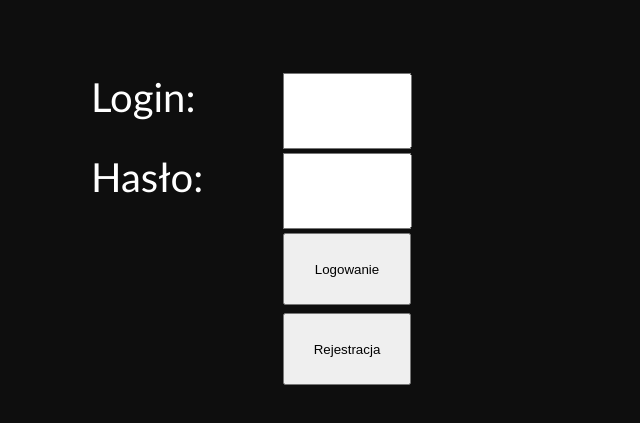
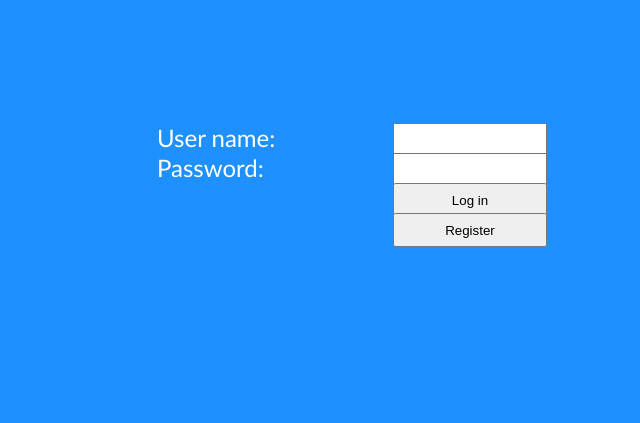
Before and after one commit to mterczynski/Builder, a website: page static/index.html in a window 1280 px wide. Shown: the part 247-670 px from the top of the page, without its empty margins (293-933 px from the left). Drawn offline with Linux system fonts and the light colour scheme; no server answers.

Commit message:
updated modules, login screen, server port

```diff
--- a/sass/main.scss
+++ b/sass/main.scss
@@ -23,7 +23,7 @@ html
 }
 body
 {
-    background-color:#222222;
+    background-color:dodgerblue;
 	overflow:hidden;
     font-family: Calibri;
 }
@@ -38,59 +38,60 @@ body
 .inputLogin
 {
     position: absolute;
-    left:50%;
     top:40%;
-    transform: translateX(-50%);
+    right:0;
 }
 .labelLogin
 {
     position: absolute;
     top:40%;
-    left:30%;
+    left:10px;
 }
 .inputPassword
 {
     position: absolute;
-    left:50%;
+    right:0;
     top:50%;
-    transform: translateX(-50%);
 }
 .labelPassword
 {
     position: absolute;
     top:50%;
-    left:30%;
+    left:10px;
 }
 
 .loginScreen
 {
     position:absolute;
-    left:0;
-    top:0;
-    height:100%;
-    width:100%;
+    left:50%;
+    top:50%;
+    height:300px;
+    transform: translate(-50%, -50%);
+    width:400px;
     overflow: hidden;
-    background-color:rgba(0, 0, 0, 0.6);
+    background-color:dodgerblue;
     color:white;
-    font-size:5vmin;
-    input[type="text"]
-    {
-        height:9vmin;
-        width:15.6vmin;
+    font-size:24px;
+    // border: 3px solid white;
+
+    input[type="text"]{
+        height: 30px;
+        width: 150px;
+        text-align: center;
+        right:0;
+    }
+
+    input[type="password"]{
+        height: 30px;
+        width: 150px;
         text-align: center;
     }
-    input[type="password"]
-    {
-        height:9vmin;
-        width:15.6vmin;
-        text-align: center;
-    }
-    button
-    {
+
+    button{
         position: absolute;
-        left:50%;
-        transform: translatex(-50%);
-        height:9vmin;
-        width:16vmin;
+        right:0;
+        height: 30px;
+        width: 150px;
+        box-sizing: content-box;
     }
 }
--- a/sass/sidemenu.scss
+++ b/sass/sidemenu.scss
@@ -13,19 +13,16 @@ $lineColor : rgb(62,84,107);
 
 .sidemenu{
     @include noselect(none);
+    color: $inactiveMenuFontColor;
     position: absolute;
     text-align: left;
     left:0;
     top:0;
     width: 20%;
-    height:100%;
-    min-width:230px;
-    //text-indent: 5%;
+    height: 100%;
+    min-width: 230px;
     background-color: $menuBackgroundColor;
-    *{
-        color:$inactiveMenuFontColor;
-    }
-    >div{ // menu item
+    >.menu-item{
         text-indent:5%;
         color:$inactiveMenuFontColor;
         font-size:2rem;
@@ -105,10 +102,21 @@ $lineColor : rgb(62,84,107);
         }
     }
     >.sidemenu-active{
-        color:$activeMenuFontColor;
-        background-color:$activeMenuBackgroundColor;
+        color: $activeMenuFontColor;
+        background-color: $activeMenuBackgroundColor;
         >div{ // submenu item
             display: block;
         }
     }
+    >.infoTab{
+        // color: white !important;
+        font-size: 24px;
+        width: 300px;
+        padding: 20px;
+        position: absolute;
+        bottom:0;
+        >.controlsTitle{
+            // color:white;
+        }
+    }
 }
--- a/server.js
+++ b/server.js
@@ -20,7 +20,7 @@ const Models = require("./database/Models.js")(mongoose);
 const operations = new require("./database/Operations.js")();
 const express = require('express');
 
-const ip = "127.0.0.1";
+const ip = "0.0.0.0";
 const port = 3000;
 
 const app = express();
@@ -125,7 +125,7 @@ io.on("connection", function (client)
 });
 
 mongoose.Promise = global.Promise;
-mongoose.connect(`mongodb://${ip}/builder`);
+mongoose.connect(`mongodb://127.0.0.1/builder`);
 connectToMongo();
 
 console.log(`Server starting on ${ip}:${port}`.green);
--- a/static/js/LoginScreen.js
+++ b/static/js/LoginScreen.js
@@ -17,7 +17,12 @@ function LoginScreen()
     this.getNode = function(){
         let div = document.createElement("div");
         div.classList += "loginScreen";
-        div.innerHTML = `<label class="labelLogin">Login:</label><input class="inputLogin" type="text"><label class="labelPassword">Hasło:</label><input class="inputPassword" type="password"><button class="buttonLogin">Logowanie</button><button class="buttonRegister">Rejestracja</button>`;
+        div.innerHTML = `<label class="labelLogin">User name:</label>
+            <input class="inputLogin" type="text">
+            <label class="labelPassword">Password:</label>
+            <input class="inputPassword" type="password">
+            <button class="buttonLogin">Log in</button>
+            <button class="buttonRegister">Register</button>`;
         return div;
     }
 }
--- a/static/js/SideMenu.js
+++ b/static/js/SideMenu.js
@@ -6,17 +6,29 @@ function Sidemenu()
         const saveMenuItem = document.createElement("div");
         const newBuildingMenuItem = document.createElement("div");
         const logOutMenuItem = document.createElement("div");
+        const infoTab = document.createElement("div");
     //-------- Append elements: -------------------------
     mainNode.classList.add("sidemenu");
         buildingMenuItem.innerHTML = "Your buildings";
         buildingMenuItem.classList.add("sidemenu-active");
+        buildingMenuItem.classList.add("menu-item");
         mainNode.appendChild(buildingMenuItem);
         saveMenuItem.innerHTML = `<input type="text" value="Building Name" class="buildingName"><img src="images/saveIcon.png" alt="Save" class="saveIcon">`;
         mainNode.appendChild(saveMenuItem);
+        saveMenuItem.classList.add("menu-item");
         newBuildingMenuItem.innerHTML = "New building";
         mainNode.appendChild(newBuildingMenuItem);
+        newBuildingMenuItem.classList.add("menu-item");
         logOutMenuItem.innerHTML = "Log out";
+        logOutMenuItem.classList.add("menu-item");
         mainNode.appendChild(logOutMenuItem);
+        infoTab.classList.add('infoTab');
+        mainNode.appendChild(infoTab);
+        infoTab.innerHTML = `<div class='controlsTitle'>Controls:</div>
+        <div>Change color: 1,2,3,4</div>
+        <div>Control camera: W,A,S,D</div>
+        <div>Change brick size: +,-</div>
+        <div>Rotate brick: Q,E</div>`;
     (function addClickListeners(){
         newBuildingMenuItem.addEventListener("click", (event)=>{
             game.elementGetter.getBricks().map((brick)=>{
--- a/static/js/game.js
+++ b/static/js/game.js
@@ -1,19 +1,19 @@
 const game =
 {
     UNIT:35,
-    playerLogin:null,
-    playerBuildings:[],
-    sidemenu:null,
+    playerLogin: null,
+    playerBuildings: [],
+    sidemenu: null,
     celShader: null,
-    elementGetter:null,
-    pressedKeys : {},
-    lastClicked:null, // for raycasting
-    lastPlacedBrick:null,
-    client:null, // socket.io client
-    scene:new THREE.Scene(),
+    elementGetter: null,
+    pressedKeys: {},
+    lastClicked: null, // for raycasting
+    lastPlacedBrick: null,
+    client: null, // socket.io client
+    scene: new THREE.Scene(),
     renderer: null,
-    raycaster:new THREE.Raycaster(),
-    // camera:new THREE.OrthographicCamera
+    raycaster: new THREE.Raycaster(),
+    // camera: new THREE.OrthographicCamera
     // (
     //     window.innerWidth / -2, // left
     //     window.innerWidth / 2, // right
@@ -89,7 +89,7 @@ const game =
         game.camera.userData.verticalSpeed = 10;
         //--------- Create axis helper: --------------------------
         const axisHelper = new THREE.AxisHelper(game.UNIT * 10, game.UNIT * 10, game.UNIT * 10);
-        game.scene.add(axisHelper);
+        // game.scene.add(axisHelper);
         //--------- Start rendering: ----------------------------
         game.render();
     },
```
Also changed, not shown: static/css/main.css, 1 other file.
